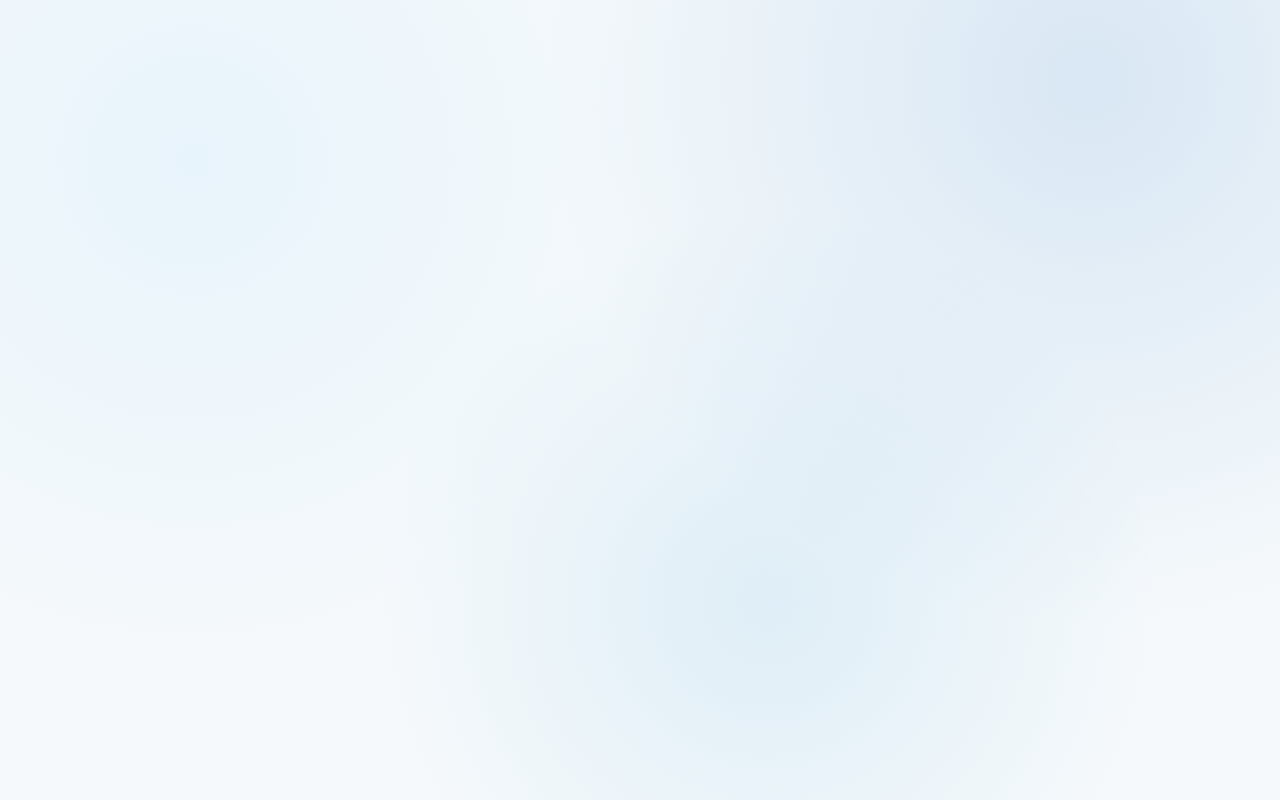
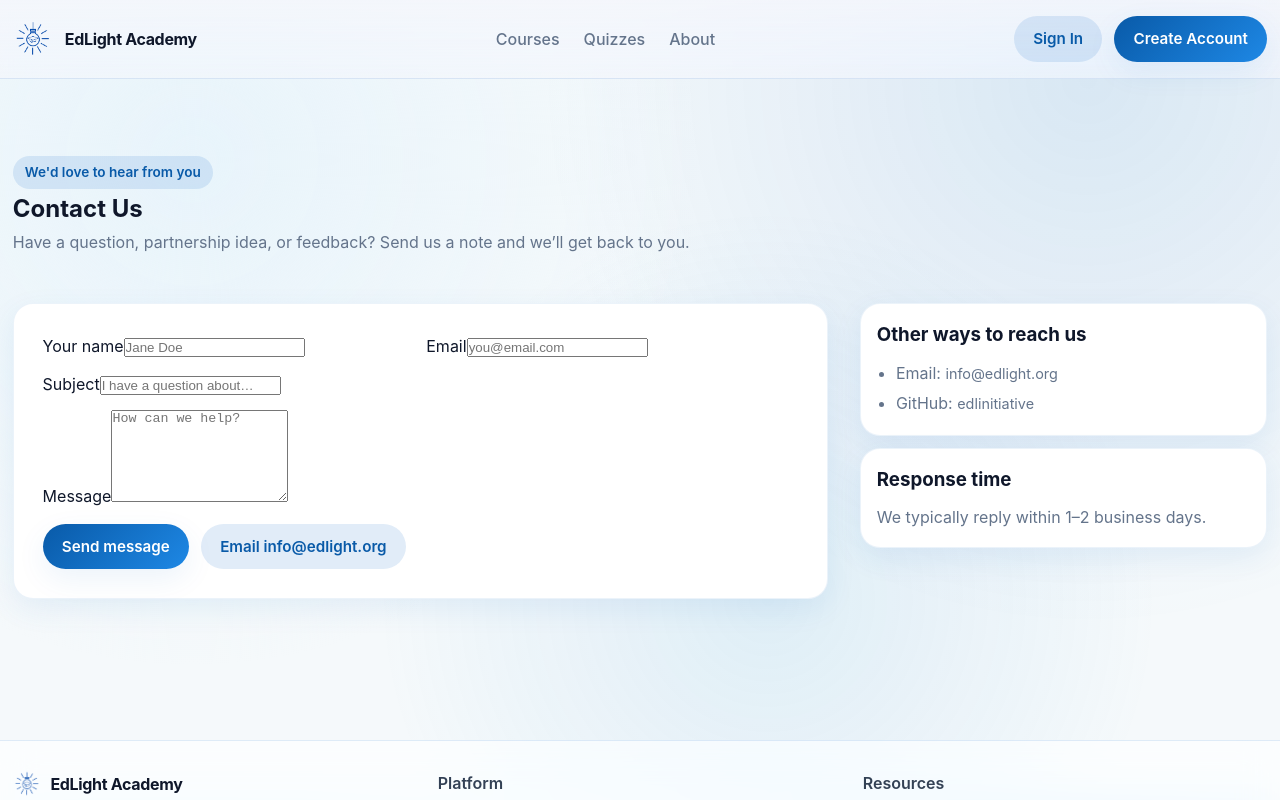
Before and after one commit to edlinitiative/EdLight-Academy, a React app: page /contact in a window 1280 px wide. Before the commit this address had no page. Shown: the top 800 px of the page. Built offline with nearby package versions, Linux system fonts and the light colour scheme.

Commit message:
Contact page: add /contact route with mailto form and support info; wire Footer link

```diff
--- a/public/index.html
+++ b/public/index.html
@@ -1 +1 @@
-<!doctype html><html lang="en"><head><meta charset="utf-8"><meta name="viewport" content="width=device-width,initial-scale=1"><meta name="theme-color" content="#000000"><meta name="description" content="EdLight Academy - Physics, Chemistry, Math, and Economics lessons in Kreyòl and Français"><title>EdLight Academy</title><link rel="icon" href="/logo.png"><script defer="defer" src="/js/859.e1bf0dbb355cc4806ecc.js"></script><script defer="defer" src="/js/main.0c844a3151cc897fd52e.js"></script><link href="/css/main.2e728d4fd401b174f84b.css" rel="stylesheet"></head><body><noscript>You need to enable JavaScript to run this app.</noscript><div id="root"></div></body></html>
+<!doctype html><html lang="en"><head><meta charset="utf-8"><meta name="viewport" content="width=device-width,initial-scale=1"><meta name="theme-color" content="#000000"><meta name="description" content="EdLight Academy - Physics, Chemistry, Math, and Economics lessons in Kreyòl and Français"><title>EdLight Academy</title><link rel="icon" href="/logo.png"><script defer="defer" src="/js/859.e1bf0dbb355cc4806ecc.js"></script><script defer="defer" src="/js/main.011ff08b567f65135575.js"></script><link href="/css/main.2e728d4fd401b174f84b.css" rel="stylesheet"></head><body><noscript>You need to enable JavaScript to run this app.</noscript><div id="root"></div></body></html>
--- a/src/App.jsx
+++ b/src/App.jsx
@@ -10,6 +10,7 @@ const CourseDetail = React.lazy(() => import('./pages/CourseDetail'));
 const Dashboard = React.lazy(() => import('./pages/Dashboard'));
 const Quizzes = React.lazy(() => import('./pages/Quizzes'));
 const About = React.lazy(() => import('./pages/About'));
+const Contact = React.lazy(() => import('./pages/Contact'));
 
 // Create a client
 const queryClient = new QueryClient({
@@ -38,6 +39,7 @@ export default function App() {
               <Route path="dashboard" element={<Dashboard />} />
               <Route path="quizzes" element={<Quizzes />} />
               <Route path="about" element={<About />} />
+              <Route path="contact" element={<Contact />} />
             </Route>
           </Routes>
         </Suspense>
--- /dev/null
+++ b/src/pages/Contact.jsx
@@ -0,0 +1,84 @@
+import React, { useState } from 'react';
+
+export default function Contact() {
+  const [name, setName] = useState('');
+  const [email, setEmail] = useState('');
+  const [subject, setSubject] = useState('');
+  const [message, setMessage] = useState('');
+
+  const supportEmail = 'info@edlight.org';
+
+  const handleSubmit = (e) => {
+    e.preventDefault();
+    // Build a mailto link so users can contact without a backend
+    const subj = encodeURIComponent(subject || `EdLight Academy Contact from ${name || 'Prospective Student'}`);
+    const bodyLines = [
+      name ? `Name: ${name}` : null,
+      email ? `Email: ${email}` : null,
+      '',
+      message || ''
+    ].filter(Boolean);
+    const body = encodeURIComponent(bodyLines.join('\n'));
+    const href = `mailto:${supportEmail}?subject=${subj}&body=${body}`;
+    window.location.href = href;
+  };
+
+  return (
+    <section className="section">
+      <div className="container">
+        <div className="page-header">
+          <div>
+            <span className="page-header__eyebrow">We'd love to hear from you</span>
+            <h1>Contact Us</h1>
+            <p className="text-muted">Have a question, partnership idea, or feedback? Send us a note and we’ll get back to you.</p>
+          </div>
+        </div>
+
+        <div className="grid" style={{ gridTemplateColumns: 'minmax(0, 2fr) minmax(0, 1fr)' }}>
+          <form className="card" onSubmit={handleSubmit}>
+            <div className="grid" style={{ gridTemplateColumns: '1fr 1fr', gap: '0.75rem' }}>
+              <div>
+                <label className="label" htmlFor="name">Your name</label>
+                <input id="name" className="input-field" type="text" value={name} onChange={(e) => setName(e.target.value)} placeholder="Jane Doe" />
+              </div>
+              <div>
+                <label className="label" htmlFor="email">Email</label>
+                <input id="email" className="input-field" type="email" value={email} onChange={(e) => setEmail(e.target.value)} placeholder="you@email.com" required />
+              </div>
+            </div>
+            <div style={{ marginTop: '0.75rem' }}>
+              <label className="label" htmlFor="subject">Subject</label>
+              <input id="subject" className="input-field" type="text" value={subject} onChange={(e) => setSubject(e.target.value)} placeholder="I have a question about…" />
+            </div>
+            <div style={{ marginTop: '0.75rem' }}>
+              <label className="label" htmlFor="message">Message</label>
+              <textarea id="message" className="input-field" rows={6} value={message} onChange={(e) => setMessage(e.target.value)} placeholder="How can we help?" required />
+            </div>
+            <div className="quiz-card__controls" style={{ marginTop: '0.9rem' }}>
+              <button type="submit" className="button button--primary button--pill">Send message</button>
+              <a className="button button--ghost button--pill" href={`mailto:${supportEmail}`}>Email {supportEmail}</a>
+            </div>
+          </form>
+
+          <aside className="practice-aside" style={{ position: 'static' }}>
+            <div className="card card--compact">
+              <h3 className="card__title">Other ways to reach us</h3>
+              <ul className="list--bulleted text-muted">
+                <li>
+                  Email: <a className="footer__link" href={`mailto:${supportEmail}`}>{supportEmail}</a>
+                </li>
+                <li>
+                  GitHub: <a className="footer__link" href="https://github.com/edlinitiative" target="_blank" rel="noopener noreferrer">edlinitiative</a>
+                </li>
+              </ul>
+            </div>
+            <div className="card card--compact">
+              <h3 className="card__title">Response time</h3>
+              <p className="text-muted" style={{ margin: 0 }}>We typically reply within 1–2 business days.</p>
+            </div>
+          </aside>
+        </div>
+      </div>
+    </section>
+  );
+}
```
